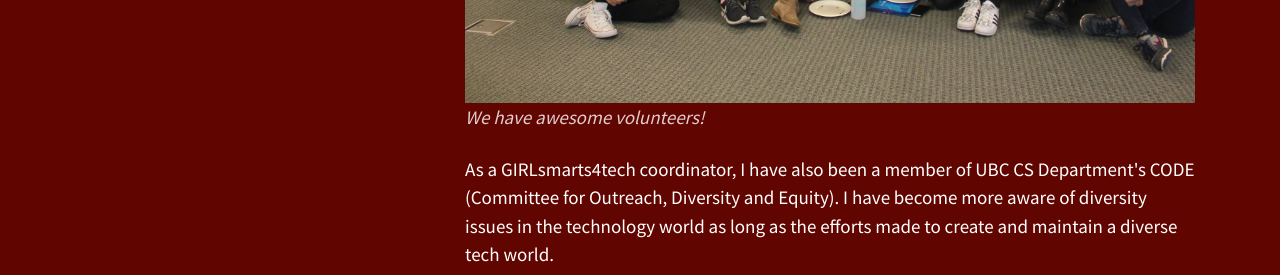
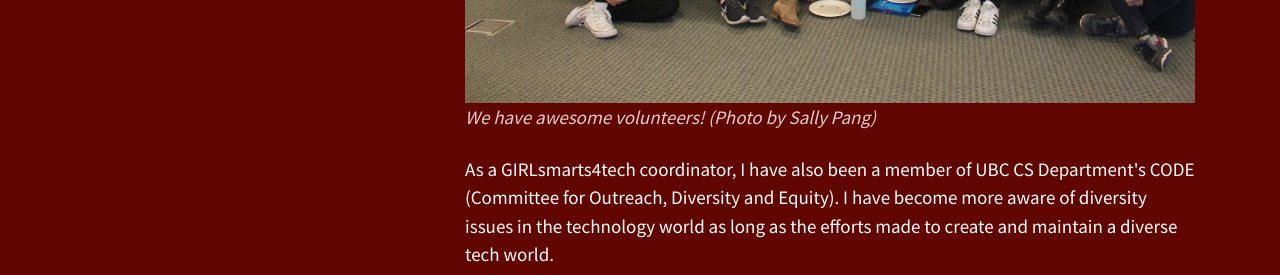
Before and after one commit to 42mandychen/42mandychen.github.io, a Jekyll site: the page built from about.html, in a window 1280 px wide. Shown: the part 1114-1389 px from the top of the page. Built offline with Jekyll 4.4.1, drawn with Linux system fonts in a browser that asks for light colours; nearby versions of some CDN libraries.

Commit message:
Add girlsmarts photo PC

```diff
--- a/about.html
+++ b/about.html
@@ -61,7 +61,7 @@ title: About Mandy Chen
 			<div class="photo">
 				<figure>
 					<img src="{{ site.url }}/images/girlsmarts.jpg">
-					<figcaption>We have awesome volunteers!</figcaption>
+					<figcaption>We have awesome volunteers! (Photo by Sally Pang)</figcaption>
 				</figure>
 			</div>
 			<p>
```
